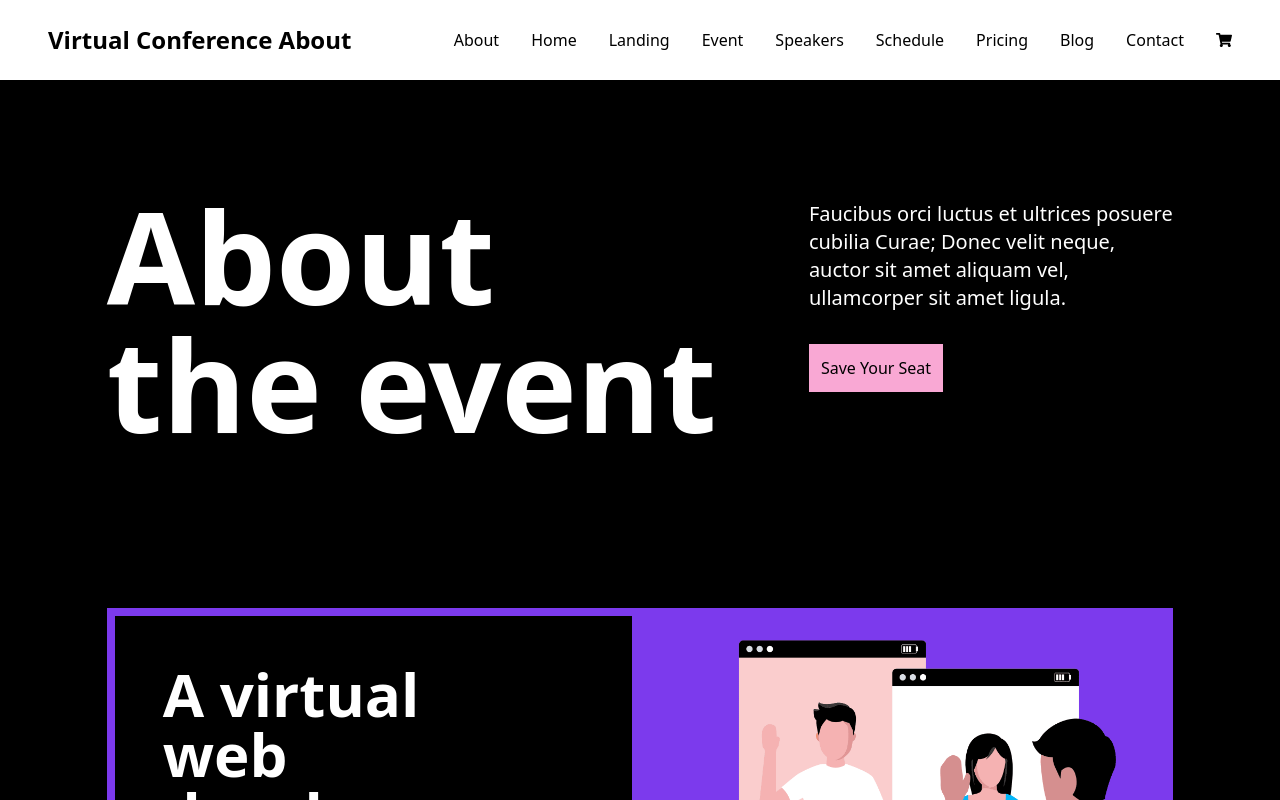
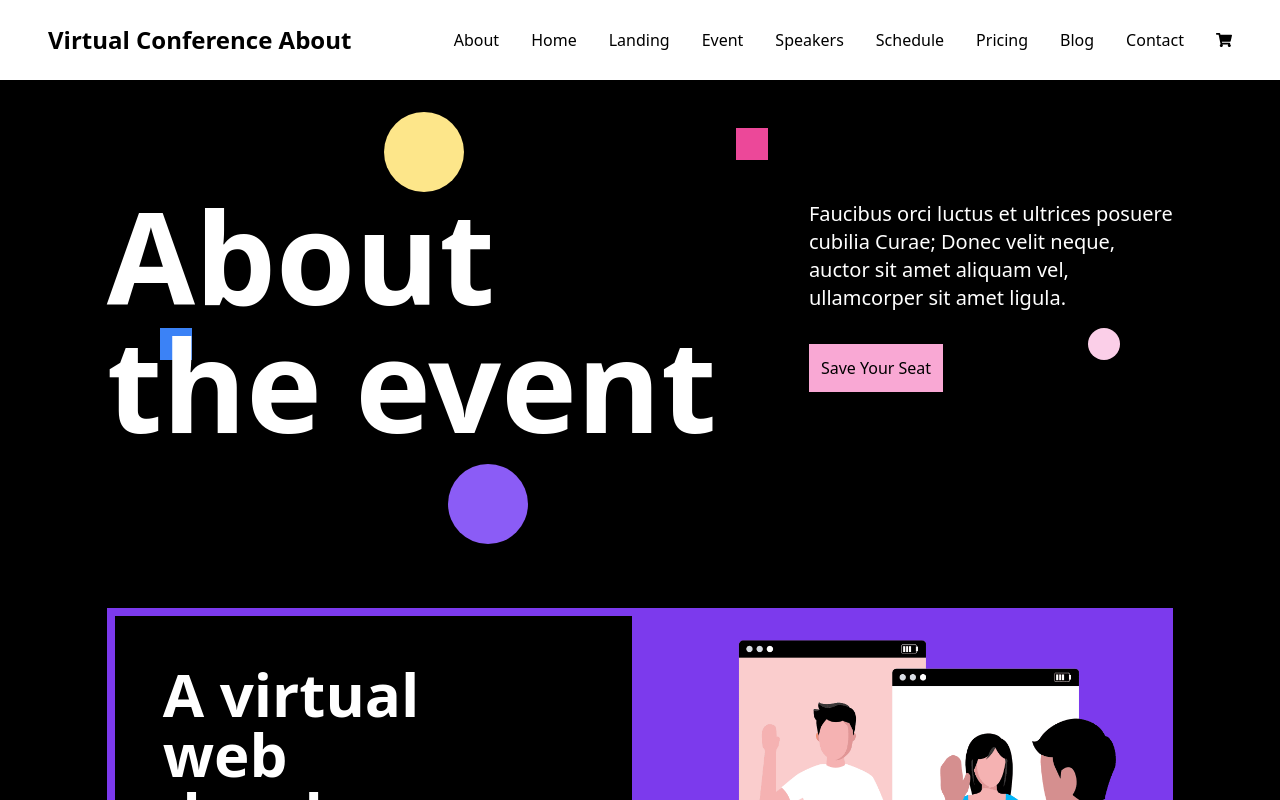
Before and after one commit to horlorlahdeh/virtual-conference, a React (Create React App) app: page / in a window 1280 px wide. Shown: the top 800 px of the page. Built offline with nearby package versions, Linux system fonts and the light colour scheme.

Commit message:
updated readme.md,fixed background shapes

```diff
--- a/src/components/Hero.jsx
+++ b/src/components/Hero.jsx
@@ -2,17 +2,21 @@ import React from 'react'
 
 const Hero = () => {
     return (
-        <section className="pt-14 py-20 bg-black text-white">
+        <section className="pt-14 py-20 bg-black text-white section-relative">
             <div className="flex flex-col lg:flex-row items-start md:mt-14 w-10/12 max-w-screen mx-auto">
-                <h1 className="text-4xl md:text-6xl lg:text-9xl lg:flex-1 font-bold mb-12">
+                <h1 className="z-10 text-4xl md:text-6xl lg:text-9xl lg:flex-1 font-bold mb-12">
                 About the event
                 </h1>
-                <div className="flex flex-col items-start lg:w-5/12 lg:pl-20   ">
-                    <p className="mb-8 mt-2 lg:text-xl lg:w-12/12 ">Faucibus orci luctus et ultrices posuere cubilia Curae; Donec velit neque, auctor sit amet aliquam vel, ullamcorper sit amet ligula.</p>
-                    <button className="p-3 text-black bg-pink-300 capitalize">save your seat</button>
+                <div className="z-10 flex flex-col items-start lg:w-5/12 lg:pl-20   ">
+                    <p className="z-10 mb-8 mt-2 lg:text-xl lg:w-12/12 ">Faucibus orci luctus et ultrices posuere cubilia Curae; Donec velit neque, auctor sit amet aliquam vel, ullamcorper sit amet ligula.</p>
+                    <button className="p-3 text-black bg-pink-300 z-10 capitalize">save your seat</button>
                 </div>
             </div>
-
+            <div className="bg-yellow-200 w-12 h-12 md:w-16 md:h-16 lg:w-20 lg:h-20  rounded-full absolute about-rounded-yellow "></div>
+            <div className="bg-purple-500 w-12 h-12  md:w-16 md:h-16 lg:w-20 lg:h-20  rounded-full absolute about-rounded-purple "></div>
+            <div className="bg-pink-500 w-8 h-8  absolute about-square-pink "></div>
+            <div className="bg-pink-200 w-8 h-8 hidden lg:block absolute about-rounded-pink rounded-full "></div>
+            <div className="bg-blue-500 w-8 h-8 hidden lg:block absolute about-square-blue "></div>
         </section>
     )
 }
--- a/src/components/Navbar.jsx
+++ b/src/components/Navbar.jsx
@@ -1,11 +1,21 @@
-import React, { useState } from "react";
+import React, { useState,useRef,useEffect } from "react";
 import { FaBars,  FaShoppingCart } from "react-icons/fa";
 
 const Navbar = () => {
   const [showMenu, setShowMenu] = useState(false);
+  const inputRef = useRef();
 
+  // const scrollHandler = _ => {
+  //   console.log(inputRef.current.getBoundingClientRect());
+  // };
+  // useEffect(() => {
+  //   window.addEventListener("scroll", scrollHandler, true);
+  //   return () => {
+  //     window.removeEventListener("scroll", scrollHandler, true);
+  //   };
+  // }, []);
   return (
-    <nav className=" ">
+    <nav className="">
       <div className=" w-10/12 mx-auto py-6 lg:hidden">
         <div className={`flex   items-center justify-between  `}>
           <div className="flex  items-center ">
--- a/src/components/Register.jsx
+++ b/src/components/Register.jsx
@@ -10,10 +10,10 @@ import {
 const Register = () => {
 
   return (
-    <section className="bg-purple-700 py-20">
+    <section className="bg-purple-700 py-20 relative">
       <div className="flex   flex-col lg:flex-row lg:gap-x-12 lg:items-start w-10/12  mx-auto max-w-screen">
         <div className="  text-white flex flex-1 flex-col w-9/12 md:w-full items-center justify-center">
-          <div className="bg-black hover:text-black hover:bg-pink-400 transition-all  p-10  md:p-12 w-full ">
+          <div className="bg-black hover:text-black hover:bg-pink-400 transition-all z-10  p-10  md:p-8 w-full ">
             <div className="flex items-center gap-x-4">
               <h1 className="text-center text-4xl md:text-8xl  ">
                 Register today
@@ -31,15 +31,34 @@ const Register = () => {
             </div>
           </div>
         </div>
-        <div className="flex-1 pt-40 pb-20 px-12 bg-white">
-          <h1 className="text-black font-semibold text-lg md:text-3xl lg:text-6xl mb-8">
+        <div className="flex-1 pt-48 pb-20 px-12 bg-white relative z-10">
+          <h1 className="text-black font-semibold text-lg md:text-3xl lg:text-6xl mb-8 z-20">
             Join our newsletter
           </h1>
           <div className="flex border-b-2 border-black mb-4">
-            <h1 className="p-4 font-semibold text-lg">Email</h1>
-            <input type="text" className="flex-1 ml-4 bg-none" />
+            <input placeholder="Email" type="text" className="flex-1 ml-4 bg-none z-10 p-4 font-bold text-black " />
           </div>
           <button className="bg-black text-white w-full py-4 capitalize text-lg">subscribe</button>
+        <div className="absolute top-0 right-0 ">
+          <div className="relative w-48 h-72">
+            <div className="bg-black absolute w-24 h-24 top-0 right-0 rounded-b-full"></div>
+            <div className="bg-yellow-300 absolute w-24 h-24 top-24 left-0 rounded-semi-full"></div>
+            <div className="bg-red-500 absolute w-24 h-24 top-24 right-0 rounded-full"></div>
+            <div className="bg-pink-500 absolute w-24 h-24 bottom-0 left-0 z-0"></div>
+            <div className="bg-purple-500 absolute w-24 h-24 bottom-0 right-0 rounded-b-full z-0"></div>
+          </div>
+        </div>
+        </div>
+      </div>
+      <div className="hidden lg:block absolute top-0 left-8 bg-green-300 w-144 ">
+        <div className="relative">
+        <div className="bg-red-500 absolute w-48 h-48 top-0 left-0 "></div>
+        <div className="bg-purple-200 absolute w-48 h-48 top-0 left-48  rounded-t-full"></div>
+        <div className="bg-gray-300 absolute w-48 h-48 top-0 right-0 "></div>
+        <div className="bg-yellow-600 absolute w-48 h-48 top-48 left-0  rounded-b-full"></div>
+        {/* <div className="bg-pink-500 absolute w-48 h-48 bottom-0 left-48 "></div> */}
+        <div className="bg-yellow-300 absolute w-48 h-48 top-48 right-0  rounded-b-full"></div>
+
         </div>
       </div>
     </section>
--- a/src/components/Singlequestion.jsx
+++ b/src/components/Singlequestion.jsx
@@ -9,10 +9,10 @@ const handleText=(e)=>{
 
 }
     return (
-        <article className={`${text?"bg-pink-400 text-black":""} mb-6`}>
+        <article className={`${text?"bg-pink-400 text-black":""} mb-6 transition-all duration-1000`}>
 
-          <div className={`question-title flex justify-between items-center p-2   ${text?"text-black":"border-4 border-pink-400 text-pink-400"}`}>
-            <p>Duis aute irure dolor in reprehenderit?</p>
+          <div className={`question-title flex justify-between items-center p-2   ${text?"text-black":"border-8 border-pink-400 text-pink-400"}`}>
+            <p className="text-xl font-bold">Duis aute irure dolor in reprehenderit?</p>
             <button type="button" className="question-btn">
               <span className="plus-icon">
                 <FaPlus className={`${text?"hide":"show"}`} onClick={handleText} />
--- a/src/components/Virtual.jsx
+++ b/src/components/Virtual.jsx
@@ -4,7 +4,7 @@ const Virtual = () => {
     return (
         <section className="bg-black text-white py-4 md:py-8">
             <div className=" w-10/12 max-w-screen mx-auto flex flex-col lg:flex-row   ">
-                <div className="border-purple-600 border-4 md:border-8 p-6 md:p-12 mb-8 lg:w-6/12 lg: lg:m-0">
+                <div className="border-purple-600 virtual border-4 md:border-8 p-6 md:p-12 mb-8 lg:w-6/12 lg: lg:m-0 virtual">
                     <h1 className="text-2xl md:text-4xl lg:text-6xl w-10/12 font-bold  mb-8">
                     A virtual web developer conference
                     </h1>
--- a/src/index.css
+++ b/src/index.css
@@ -8,19 +8,62 @@
 .show {
   display: flex;
 }
-  .border-b-links{
+.border-b-links {
   border-bottom: 0.1px solid rgb(203, 206, 204);
-      transition: all .5s;
+  transition: all 0.5s;
 }
-  .border-t{
+.border-t {
   border-top: 2px solid rgb(114, 167, 236);
 }
-  .ul-nav{
+.ul-nav {
   transition: all ease-in;
 }
-  .max-w-screen{
+.max-w-screen {
   max-width: 1100px;
 }
-  .border-radius{
+.border-radius {
   border-radius: 50%;
 }
+.section-relative {
+  position: relative;
+}
+.about-rounded-yellow {
+  top: 2rem;
+  left: 20%;
+}
+.about-rounded-pink {
+  top: 50%;
+  right: 10rem;
+}
+.about-square-blue {
+  top: 50%;
+  left: 10rem;
+}
+.about-rounded-purple {
+  bottom: 2rem;
+  left: 25%;
+}
+.about-square-pink {
+  top: 3rem;
+  right: 40%;
+}
+
+@media screen and (min-width: 800px) {
+    .about-rounded-yellow {
+        top: 2rem;
+        left: 30%;
+      }
+      .about-rounded-purple {
+        bottom: 2rem;
+        left: 35%;
+      }
+}
+.virtual{
+    background:dot black;
+}
+.rounded-semi-full{
+    border-radius: 50%  50% 0 50%;
+}
+.w-144{
+    width: 36rem;
+}
```
Also changed, not shown: 1 other file (tests, documents, lock files or other folders). Lines whose indentation alone changed are shown as unchanged.
